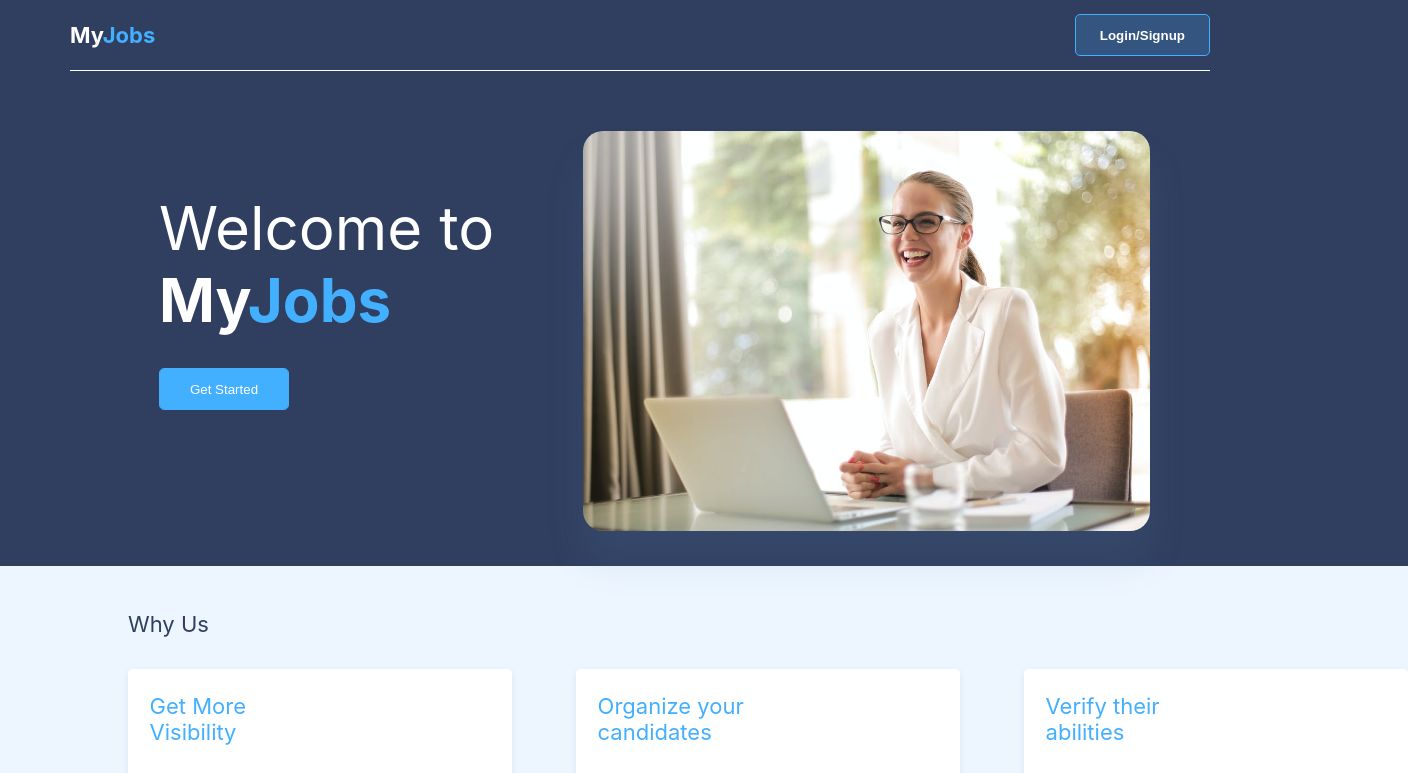
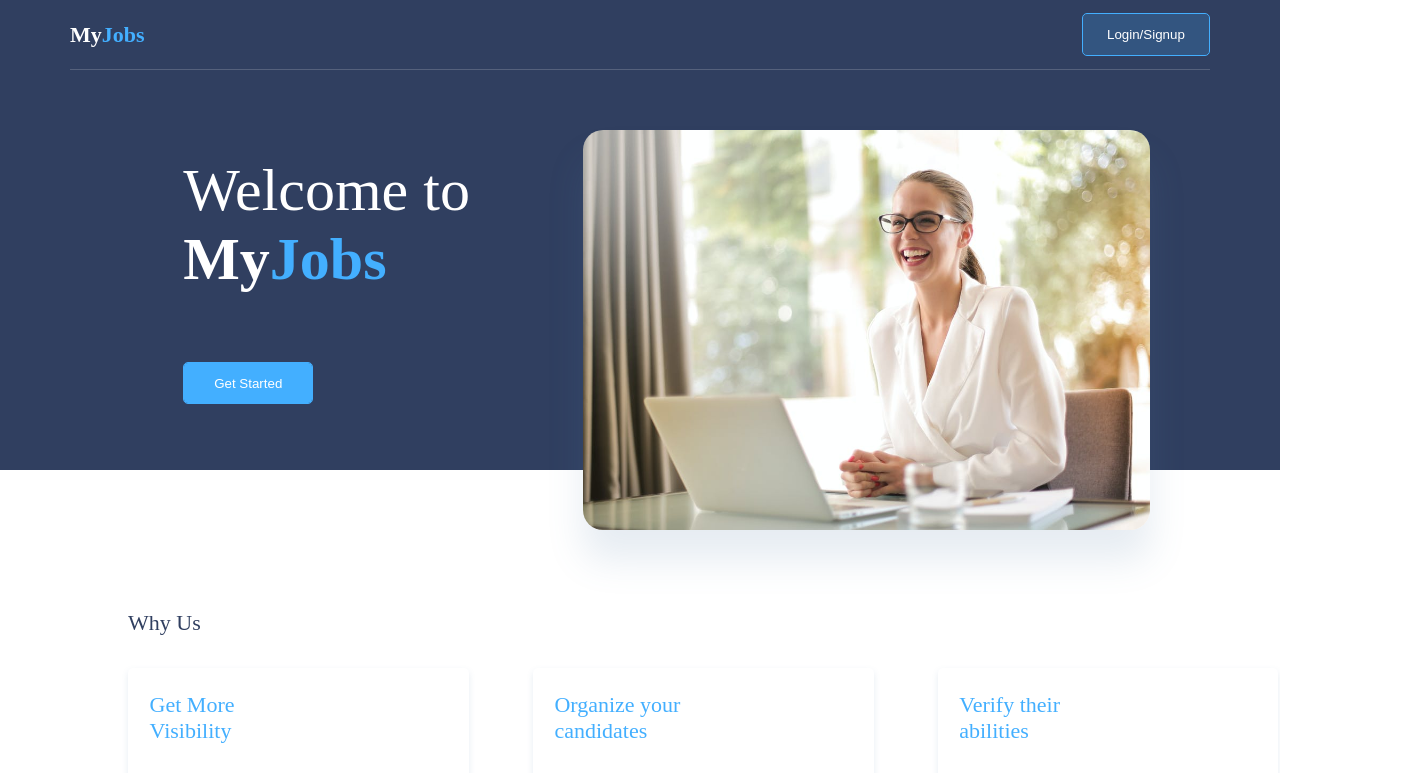
Before and after one commit to Yshika/job-portal, a React (Create React App) app: page / in a window 1280 px wide. Shown: the top 773 px of the page, 1408 px wide, since content can reach past the window. Built offline with nearby package versions, Linux system fonts and the light colour scheme.

Commit message:
login done

```diff
--- a/src/App.scss
+++ b/src/App.scss
@@ -9,3 +9,46 @@
 .text-blue {
   color: #43afff;
 }
+
+.color-dark{
+  color:#303f60;
+}
+
+.label {
+  margin-top: 1.4375rem;
+  font-size: 0.875rem;
+  margin-bottom: 0.5rem;
+}
+
+.login-input {
+  background: #e8e8e833 0% 0% no-repeat padding-box;
+  border: 1px solid #c6c6c6;
+  border-radius: 5px;
+  height: 2.875rem;
+  width: 100%;
+  outline: none;
+  padding: 1rem;
+
+  &:focus-visible {
+    border: 1px solid #43afff;
+  }
+}
+
+.btn {
+
+  margin: 2.5rem 0;
+
+  .btn-login {
+    background: #43afff 0% 0% no-repeat padding-box;
+    border: 1px solid #43afff;
+    border-radius: 5px;
+    color: white;
+    padding: 0.8rem 1.875rem;
+    cursor: pointer;
+    width: 8rem;
+  }
+
+  .btn-login:hover {
+    background: #43afff33 0% 0% no-repeat padding-box;
+  }
+}
--- a/src/components/card/index.js
+++ b/src/components/card/index.js
@@ -5,7 +5,7 @@
   return (
     <div className="card-disp">
       <div className="title-disp">{title}</div>
-      <div className="data-disp">{data}</div>
+      <div className="data-disp color-dark">{data}</div>
     </div>
   );
 };
--- a/src/components/card/style.scss
+++ b/src/components/card/style.scss
@@ -16,7 +16,7 @@
   .data-disp {
     margin-top: 1.8125rem;
     font-size: 0.875rem;
-    color: #303f60;
+
   }
 }
 @media only screen and (max-width: 600px) {
--- a/src/components/header/index.js
+++ b/src/components/header/index.js
@@ -1,7 +1,12 @@
 import React from "react";
+import { useHistory } from "react-router-dom";
 import "./style.scss";
 
 const Header = () => {
+  const history = useHistory();
+  const handleClick = () => {
+    history.push("/login");
+  };
   return (
     <header className="header">
       <div className="section">
@@ -10,7 +15,9 @@
           <span className="text-blue">Jobs</span>
         </div>
         <div className="btn col">
-          <button className="btn-login">Login/Signup</button>
+          <button className="btn-login" onClick={handleClick}>
+            Login/Signup
+          </button>
         </div>
       </div>
     </header>
--- a/src/components/header/style.scss
+++ b/src/components/header/style.scss
@@ -1,9 +1,10 @@
 .header {
-  // background: transparent linear-gradient(248deg, #303F60 0%, #1A253C 100%) 0% 0% no-repeat;
+  background-color: #303f60;
+
   .section {
     height: 4.375rem;
     display: flex;
-    border-bottom: 1px solid white;
+    border-bottom: 1px solid #E8E8E833;
     margin: 0 4.38rem;
   }
 
@@ -23,8 +24,11 @@
       background: #43afff33 0% 0% no-repeat padding-box;
       border: 1px solid #43afff;
       border-radius: 5px;
-      font-weight: bold;
       padding: 0.8rem 1.5rem;
+      cursor: pointer;
+    }
+    .btn-login:hover {
+      background: #43afff 0% 0% no-repeat padding-box;
     }
   }
 }
--- a/src/index.css
+++ b/src/index.css
@@ -1,17 +1,14 @@
-body {
-  /* background: transparent linear-gradient(248deg, #303F60 0%, #1A253C 100%) 0% 0% no-repeat; */
-  /* background: #EDF6FF 0% 0% no-repeat padding-box; */
-  background: linear-gradient(180deg, #303F60 40%, #EDF6FF 0%);
+* {
+  padding: 0;
   margin: 0;
-  font-family: -apple-system, BlinkMacSystemFont, 'Segoe UI', 'Roboto', 'Oxygen',
-    'Ubuntu', 'Cantarell', 'Fira Sans', 'Droid Sans', 'Helvetica Neue',
-    sans-serif;
-  -webkit-font-smoothing: antialiased;
-  -moz-osx-font-smoothing: grayscale;
+  box-sizing: border-box;
+  position: relative;
+}
+
+.dark-bg {
+  background-color: #303f60;
+  min-height: 25rem;
+  width: 100%;
+  position: absolute;
 
 }
-
-code {
-  font-family: source-code-pro, Menlo, Monaco, Consolas, 'Courier New',
-    monospace;
-}
--- a/src/pages/home/index.js
+++ b/src/pages/home/index.js
@@ -8,6 +8,8 @@
 const Home = () => {
   return (
     <>
+      <div className="dark-bg" />
+
       <div className="home">
         <section className="caption-head">
           <div className="text-white">Welcome to</div>
@@ -24,7 +26,7 @@
         </section>
       </div>
       <section className="why-us">
-        <div className="title-head">Why Us</div>
+        <div className="title-head color-dark">Why Us</div>
         <div className="card-block">
           <Card
             title="Get More Visibility"
@@ -41,7 +43,7 @@
         </div>
       </section>
       <section className="companies">
-        <div className="title-comp">companies who trust us</div>
+        <div className="title-comp color-dark">companies who trust us</div>
         <div className="logo">
           <div className="logo-block">
             <img alt="img" src={logo} className="logo-img" />
--- a/src/pages/home/style.scss
+++ b/src/pages/home/style.scss
@@ -1,3 +1,6 @@
+.dark-bg{
+  min-height: 25rem;
+}
 .home {
   display: grid;
   grid-template-columns: 45% auto;
@@ -14,6 +17,10 @@
         border-radius: 5px;
         color: white;
         padding: 0.8rem 1.875rem;
+        cursor: pointer;
+      }
+      .btn-start:hover {
+        background: #43afff33 0% 0% no-repeat padding-box;
       }
     }
   }
@@ -34,10 +41,8 @@
 }
 .why-us {
   .title-head {
-    color: #303f60;
     font-size: 1.375rem;
     margin: 5rem 8rem 0.5rem 8rem;
-    // font-weight: bold;
   }
   .card-block {
     display: grid;
@@ -50,7 +55,6 @@
 .companies {
   margin: 2rem 0;
   .title-comp {
-    color: #303f60;
     font-size: 1.375rem;
     margin: 5rem 8rem 0.5rem 8rem;
     text-transform: capitalize;
@@ -64,7 +68,7 @@
     place-content: center;
 
     .logo-block {
-        height: 5rem;
+      height: 5rem;
 
       .logo-img {
         width: 100%;
--- /dev/null
+++ b/src/pages/login/index.js
@@ -0,0 +1,46 @@
+import React from "react";
+import "./style.scss";
+
+const Login = () => {
+  return (
+    <>
+      <div className="dark-bg" />
+      <div className="login-main">
+        <div className="login-box">
+          <div className="text title color-dark">Login</div>
+          <div className="label color-dark">Email Address</div>
+          <input
+            placeholder="Enter your email"
+            name="email"
+            type="email"
+            className="login-input"
+          ></input>
+
+          <div className="label-pswd">
+            <div className="label color-dark text-pswd">Password</div>
+            <div className="label text-forgot text-blue">
+              Forgot your password?
+            </div>
+          </div>
+
+          <input
+            placeholder="Enter your password"
+            name="password"
+            type="password"
+            className="login-input"
+          ></input>
+
+          <div className="btn">
+            <button className="title btn-login">Login</button>
+            <div className="title signup">
+              <span className="color-dark">New to MyJobs?</span>
+              <span className="text-blue"> Create an account</span>
+            </div>
+          </div>
+        </div>
+      </div>
+    </>
+  );
+};
+
+export default Login;
--- /dev/null
+++ b/src/pages/login/style.scss
@@ -0,0 +1,44 @@
+.dark-bg {
+  min-height: 20rem;
+}
+
+.login-main {
+  display: flex;
+  height: calc(100vh - 4.375rem);
+  justify-content: center;
+  align-items: center;
+
+  .login-box {
+    width: 557px;
+    height: 427px;
+    background: #ffffff 0% 0% no-repeat padding-box;
+    box-shadow: 0px 30px 36px #557da526;
+    border-radius: 20px;
+    padding: 1.25rem;
+
+    .text {
+      font-size: 1.375rem;
+    }
+
+    .label-pswd {
+      display: flex;
+
+      .text-pswd {
+        width: 50%;
+      }
+
+      .text-forgot {
+        width: 50%;
+        text-align: right;
+      }
+    }
+
+    .btn {
+      display: grid;
+      place-items: center;
+      .signup {
+        margin-top: 4rem;
+      }
+    }
+  }
+}
--- a/src/routes/_base.js
+++ b/src/routes/_base.js
@@ -5,6 +5,10 @@
     route: "/",
     Component: lazy(() => import("../pages/home")),
   },
+  {
+    route: "/login",
+    Component: lazy(() => import("../pages/login")),
+  },
 ];
 
 export default RouteArr;
```
